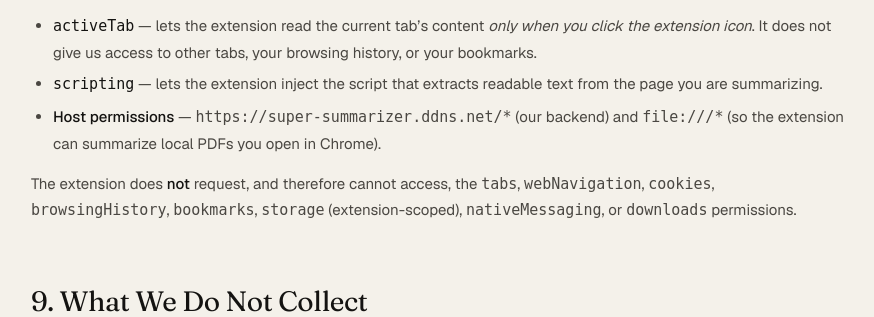
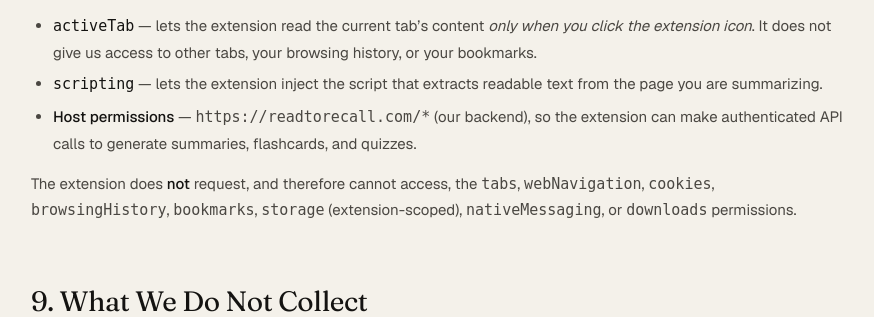
Before and after one commit to newtricksterx/sum-ai, a Django app: page /privacy/ in a window 1280 px wide. Shown: the part 6134-6451 px from the top of the page, without its empty margins (199-1073 px from the left). Run offline with Django 5.2, Linux system fonts and the light colour scheme; parts of the project's set-up code (start-up, migrations or seed data) failed here and were passed over.

Commit message:
edited privacy policy

```diff
--- a/backend/api/templates/landing-page/privacy-policy.html
+++ b/backend/api/templates/landing-page/privacy-policy.html
@@ -500,7 +500,7 @@
       <ul>
         <li><strong><code>activeTab</code></strong> &mdash; lets the extension read the current tab&rsquo;s content <em>only when you click the extension icon</em>. It does not give us access to other tabs, your browsing history, or your bookmarks.</li>
         <li><strong><code>scripting</code></strong> &mdash; lets the extension inject the script that extracts readable text from the page you are summarizing.</li>
-        <li><strong>Host permissions</strong> &mdash; <code>https://super-summarizer.ddns.net/*</code> (our backend) and <code>file:///*</code> (so the extension can summarize local PDFs you open in Chrome).</li>
+        <li><strong>Host permissions</strong> &mdash; <code>https://readtorecall.com/*</code> (our backend), so the extension can make authenticated API calls to generate summaries, flashcards, and quizzes.</li>
       </ul>
       <p>The extension does <strong>not</strong> request, and therefore cannot access, the <code>tabs</code>, <code>webNavigation</code>, <code>cookies</code>, <code>browsingHistory</code>, <code>bookmarks</code>, <code>storage</code> (extension-scoped), <code>nativeMessaging</code>, or <code>downloads</code> permissions.</p>
 
```
Also changed, not shown: frontend/public/manifest.json.
